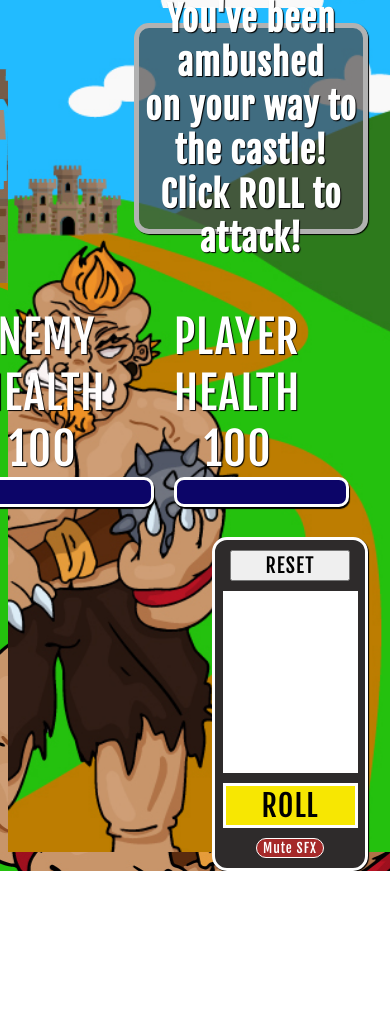
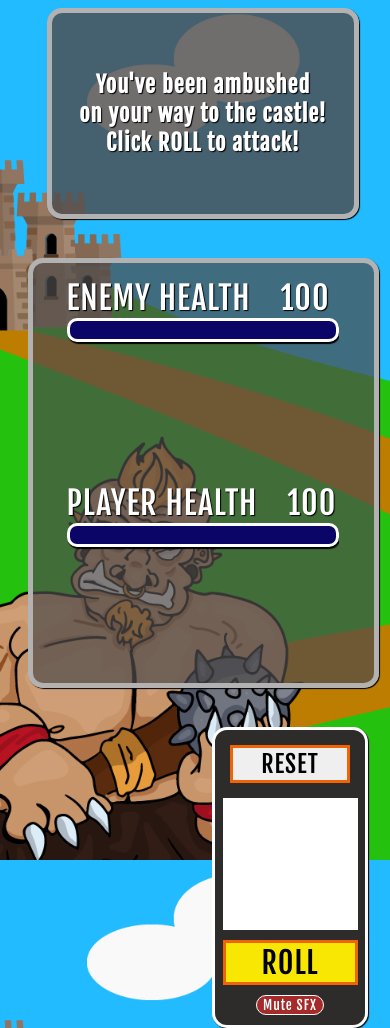
Before and after one commit to nsaltamachia/Dangers-and-Dice-Rolls, a plain HTML site: page index.html in a window 390 px wide. Before the commit the page ends 871 px from the top, so only its background shows below. Drawn offline with Linux system fonts and the light colour scheme.

Commit message:
adds some responsive design

```diff
--- a/style.css
+++ b/style.css
@@ -1,284 +1,7 @@
-* {
-    box-sizing: border-box;
-    font-family: MedievalSharp
-}
-
-body {
-
-    height: 100vh;
-    width: 100vw;
-    background-size: auto;
-    display: flex;
-    justify-content: center;
-}
-
-main {
-    background-image: url('./Assets/mockup_v3.png');
-    background-size: cover;
-    display: flex;
-    flex-direction: column;
-    width: 100%;
-    height: 100%;
-    align-items: flex-end;
-    justify-content: space-evenly;
-}
-
-#gameMessages {
-    display: flex;
-    justify-content: center;
-    align-items: center;
-    margin: 15px;
-    background-color: rgba(78, 74, 74, .7);
-    height: 30%;
-    width: 60%;
-    border: 5px solid rgb(255, 255, 255);
-    border-radius: 15px;
-    margin-top: 15px;
-    margin-right: 30px;
-}
-
-.message {
-    color: white;
-    font-size: 35px;
-    text-shadow: 1px black;
-    text-align: center;
-}
-
-#gameStats {
-    display: flex;
-    flex-direction: row-reverse;
-    justify-content: space-around;
-    width: 100%;
-    height: 70%;
-    margin-top: 60px;
-}
-
-#playerStats {
-    width: 45%;
-    height: 100%;
-}
-
-#computerStats {
-    width: 45%;
-    height: 100%;
-}
-
-.pHealthBar {
-    border: 3px solid rgb(255, 255, 255);
-    height: 30px;
-    background-color: red;
-    width: 100;
-    margin-bottom: 0;
-    border-radius: 10px;
-}
-
-.cHealthBar {
-    border: 3px solid rgb(255, 255, 255);
-    height: 30px;
-    background-color: red;
-    width: 100;
-    border-radius: 10px;
-}
-
-.playerHealthText {
-    font-size: 45px;
-    color: white;
-    margin: 0;
-}
-
-#pHealthNumber {
-    margin-left: 30px;
-}
-
-.computerHealthText {
-    font-size: 45px;
-    color: white;
-    margin: 0;
-}
-
-#cHealthNumber {
-    margin-left: 30px;
-}
-
-#playerRolls {
-    color: rgb(255, 255, 255);
-    font-size: 30px;
-    margin-top: 2px;
-}
-
-#computerRolls {
-    color: white;
-    font-size: 30px;
-    margin-top: 2px;
-}
-
-.controlPanel {
-    background-color:rgb(46, 43, 43);
-    border: 3px solid rgb(255, 255, 255);
-    display: flex;
-    flex-direction: column;
-    justify-content: center;
-    align-items: center;;
-    height: 50%;
-    width: 40%;
-    border-radius: 15px;
-    margin-right: 30px;
-    margin-bottom: 20px;
-
-}
-
-#resetButton {
-    font-size: 20px;
-    width: 80%;
-    height: 25%;
-    margin: 10px;
-    cursor: pointer;
-}
-
-.rollDisplay {
-    display: flex;
-    justify-content: center;
-    align-items: center;
-    background-color: white;
-    border: 3px solid white;
-    width: 90%;
-}
-
-#rollReadout {
-    height: 60px;
-    width: 100%;
-    border: 3px solid white;
-    font-size: 70px;
-    color: rgb(48, 48, 48);
-    text-align: center;
-}
-
-#rollButton {
-    color: rgb(0, 0, 0);
-    font-size: 30px;
-    border: 3px solid white;
-    background-color: rgb(247, 231, 2);
-    margin: 10px;
-    width: 90%;
-    height: 40%;
-    cursor: pointer;
-}
-
-@media (max-width: 414px) {
-
-main {
-    background-image: url('./Assets/Background\ For\ Mobile.jpg');
-    background-position: 0% 90%;
-    width: 100%;
-    height: 100%;
-    display: flex;
-    flex-direction: column;
-    align-items: center;
-    justify-content: space-between;
-}
-
-#gameMessages {
-    height: 15%;
-    width: 86%;
-}
-
-#pHealthNumber {
-    margin-left: 12px;
-}
-#cHealthNumber {
-    margin-left: 12px;
-}
-
-.message {
-    font-size: 20px;
-}
-#gameStats {
-    align-self: center;
-    display: flex;
-    flex-direction: column-reverse;
-    align-items: flex-end;
-    justify-content: space-evenly;
-    margin-right: 20%;
-    width: 100%;
-    height: 70%;
-}
-
-#playerStats {
-    width: 40%;
-    height: 30%;
-}
-
-#computerStats {
-    width: 40%;
-    height: 30%;
-}
-
-.pHealthBar .cHealthBar {
-    border: 3px solid rgb(255, 255, 255);
-    height: 30px;
-    background-color: red;
-    width: 100;
-    margin-bottom: 0;
-    border-radius: 10px;
-}
-
-
-
-.playerHealthText {
-    font-size: 30px;
-}
-
-.computerHealthText {
-    font-size: 30px;
-}
-
-#playerRolls {
-    font-size: 20px;
-}
-
-#computerRolls {
-    font-size: 20px;
-}
-
-.controlPanel {
-    height: 30%;
-    width: 80%;
-
-}
-
-.rollDisplay {
-    display: flex;
-    justify-content: center;
-    align-items: center;
-    width: 90%;
-}
-
-#rollReadout {
-    height: 60%;
-    width: 100%;
-    border: 3px solid white;
-    font-size: 40px;
-    color: rgb(48, 48, 48);
-    text-align: center;
-}
-
-#rollButton {
-    color: rgb(0, 0, 0);
-    font-size: 30px;
-    border: 3px solid white;
-    background-color: rgb(247, 231, 2);
-    margin: 10px;
-    width: 90%;
-    height: 40%;
-    cursor: pointer;
-}
-}
-
 * {
     box-sizing: border-box;
     font-family: 'Fjalla One', sans-serif;
     letter-spacing: .25vw;
-    /* border: solid red 1px; */
 }
 
 body {
@@ -319,7 +42,7 @@ main {
 
 .message {
     color: white;
-    font-size: 35px;
+    font-size: 2rem;
     text-shadow: 1px black;
     text-align: center;
 }
@@ -361,7 +84,7 @@ main {
 }
 
 .playerHealthText, .computerHealthText {
-    font-size: 45px;
+    font-size: 2.5rem;
     color: white;
     margin: 0;
 }
@@ -400,6 +123,7 @@ main {
 }
 
 #resetButton {
+    border: 3px solid rgb(241, 100, 6);
     font-size: 20px;
     width: 80%;
     height: 25%;
@@ -428,7 +152,7 @@ main {
 #rollButton {
     color: rgb(0, 0, 0);
     font-size: 30px;
-    border: 3px solid white;
+    border: 3px solid rgb(241, 100, 6);
     background-color: rgb(247, 231, 2);
     margin: 10px;
     width: 90%;
@@ -444,3 +168,247 @@ main {
     border-radius: 10px;
     margin-bottom: 10px;
 }
+
+
+/* MEDIA QUERIES */
+
+@media screen and (min-width: 481px) and (max-width: 720px) {
+   body {
+    height: 100%;
+    width: 100%;
+    background-size: cover;
+
+    background-position: 25% 60%;
+    display: flex;
+    justify-content: center;
+}
+
+main {
+    display: flex;
+    flex-direction: column;
+    width: 100%;
+    height: 100%;
+    align-items: center;
+    justify-content: safe center;
+}
+
+#gameMessages {
+    display: flex;
+    justify-content: center;
+    align-items: center;
+    width: 80%;
+    min-height: 25%;
+    margin: auto;
+    margin-bottom: 20%;
+    background-color: rgba(78, 74, 74, .8);
+}
+
+.message {
+    font-size: 1.6rem;
+}
+
+#gameStats {
+    margin-top: -10%;
+    margin-bottom: 10%;
+    justify-self: auto;
+    width: 90%;
+    display: flex;
+    flex-direction: column-reverse;
+    justify-content: center;
+    background-color: rgba(78, 74, 74, .7);
+    border: 5px solid rgb(178, 178, 178);
+    border-radius: 15px;
+    box-shadow: 1px 1px 1px black;
+    padding-bottom: 10px;
+
+}
+#playerStats, #computerStats {
+    margin: auto;
+    margin-top: 15px;
+    width: 60%;
+    height: 40%;
+}
+
+.pHealthBar, .cHealthBar {
+    height: 1.5rem;
+    width: 100%;
+}
+.playerHealthText, .computerHealthText {
+    font-size: 2rem;
+    color: white;
+    margin: 0;
+}
+
+#playerRolls, #computerRolls {
+    font-size: 1.2rem;
+    margin-top: 5px;
+}
+
+.controlPanel {
+    align-self: flex-end;
+    background-color:rgb(46, 43, 43);
+    border: 3px solid rgb(255, 255, 255);
+    display: flex;
+    flex-direction: column;
+    justify-content: center;
+    align-items: center;
+    height: 40%;
+    width: 40%;
+    border-radius: 15px;
+    margin-right: 30px;
+    margin-bottom: 90px;
+    box-shadow: 1px 1px 1px black;
+}
+
+#resetButton {
+    font-size: 1.5rem;
+    width: 80%;
+    height: 25%;
+    margin: 15px;
+    cursor: pointer;
+}
+
+.rollDisplay {
+    height: 60%;
+    display: flex;
+    justify-content: center;
+    align-items: center;
+    background-color: white;
+    border: 3px solid white;
+    width: 90%;
+}
+
+#rollReadout {
+    height: 60px;
+    width: 100%;
+    border: 3px solid white;
+    font-size: 2.5rem;
+    color: rgb(48, 48, 48);
+    text-align: center;
+}
+
+
+}
+
+
+@media screen and (min-width: 320px) and (max-width: 480px) {
+
+    body {
+    height: 100vh;
+    width: 100vw;
+    background-size: cover;
+    background-position: 25% 60%;
+    display: flex;
+    justify-content: center;
+}
+
+main {
+    display: flex;
+    flex-direction: column;
+    width: 100%;
+    height: 100%;
+    align-items: center;
+
+
+}
+
+#gameMessages {
+    display: flex;
+    justify-content: center;
+    align-items: center;
+    width: 80%;
+    min-height: 25%;
+    margin: auto;
+    margin-bottom: 20%;
+    background-color: rgba(78, 74, 74, .8);
+}
+
+.message {
+    font-size: 1.4rem;
+}
+
+#gameStats {
+    margin-top: -10%;
+    margin-bottom: 10%;
+    justify-self: auto;
+    width: 90%;
+
+    display: flex;
+    flex-direction: column-reverse;
+    justify-content: center;
+    background-color: rgba(78, 74, 74, .7);
+    border: 5px solid rgb(178, 178, 178);
+    border-radius: 15px;
+    box-shadow: 1px 1px 1px black;
+    padding-bottom: 10px;
+
+}
+
+#playerStats, #computerStats {
+    margin: -10px auto;
+    margin-top: 15px;
+    width: 80%;
+    height: 200px; /* Set this to your desired fixed height */
+    overflow: auto; /* Add this to handle overflow */
+
+}
+
+.pHealthBar, .cHealthBar {
+    height: 1.5rem;
+    width: 100%;
+}
+
+.playerHealthText, .computerHealthText {
+    font-size: 2rem;
+    color: white;
+    margin: 0;
+}
+
+#playerRolls, #computerRolls {
+    font-size: 1.2rem;
+    margin-top: 5px;
+}
+
+.controlPanel {
+    align-self: flex-end;
+    background-color:rgb(46, 43, 43);
+    border: 3px solid rgb(255, 255, 255);
+    display: flex;
+    flex-direction: column;
+    justify-content: center;
+    align-items: center;;
+    height: 40%;
+    width: 40%;
+    border-radius: 15px;
+    margin-right: 30px;
+    margin-bottom: 20px;
+    box-shadow: 1px 1px 1px black;
+}
+
+#resetButton {
+    font-size: 1.5rem;
+    width: 80%;
+    height: 25%;
+    margin: 15px;
+    cursor: pointer;
+}
+
+.rollDisplay {
+    height: 60%;
+    display: flex;
+    justify-content: center;
+    align-items: center;
+    background-color: white;
+    border: 3px solid white;
+    width: 90%;
+}
+
+#rollReadout {
+    height: 60px;
+    width: 100%;
+    border: 3px solid white;
+    font-size: 2.5rem;
+    color: rgb(48, 48, 48);
+    text-align: center;
+}
+}
```
Also changed, not shown: Images/Ogre.png (added), Images/castle/vecteezy_medieval-european-stone-castle-knights-fortress_.jpg (added), Images/trolls/kisspng-evil-ogre-drawing-www-galleryhip-com-the-hippest-5be55c1aad6a54.0836918315417579787103.jpg (added), Images/trolls/pngtree-cartoon-ogre-with-a-big-axe-character-beast-fantasy-vector-picture-image_9521921.png (added), Images/trolls/vecteezy_strong-trolls-illustration-collection-on-white-background_20122248.jpg (added), 9 other files.
